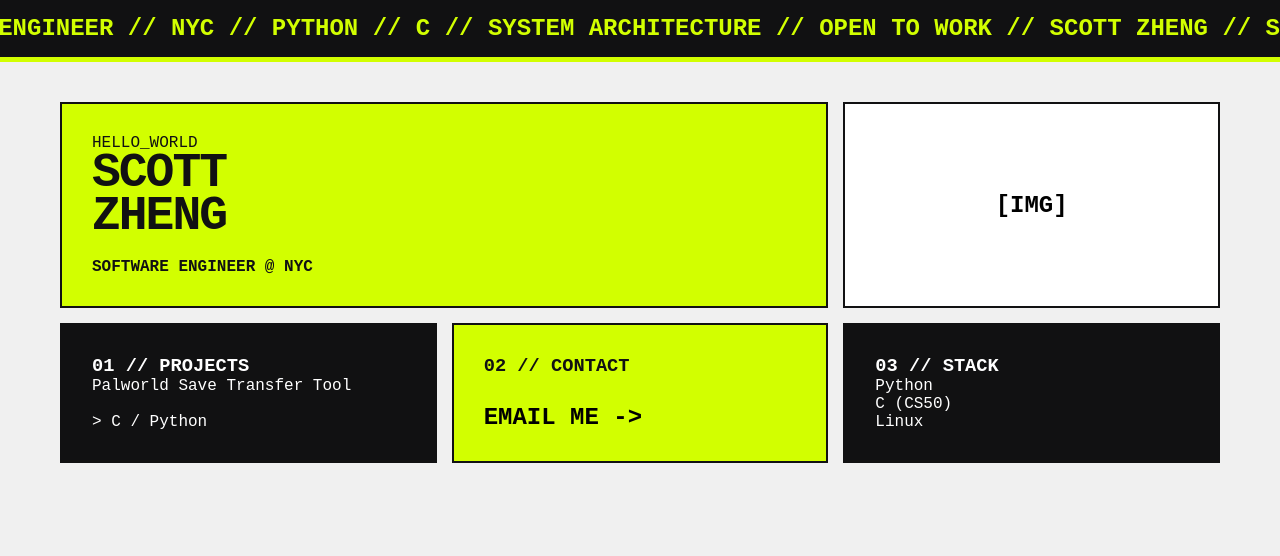
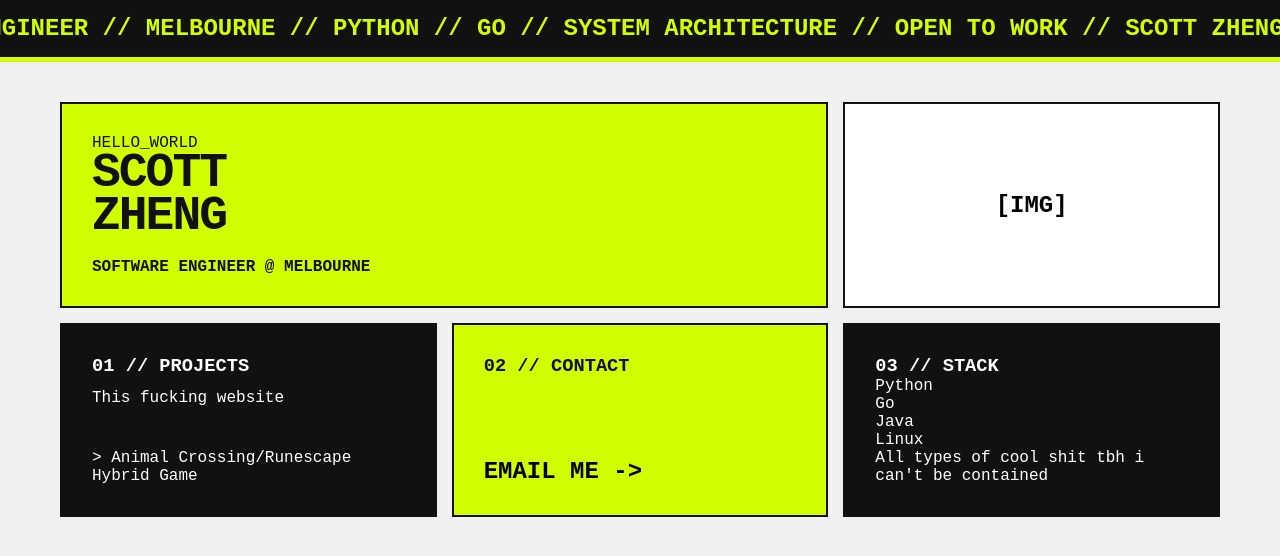
Before and after one commit to scozzy-dot-com/scottzheng-website, a plain HTML site: page index.html in a window 1280 px wide. Drawn offline with Linux system fonts and the light colour scheme.

Commit message:
Update index.html

```diff
--- a/index.html
+++ b/index.html
@@ -99,7 +99,7 @@
 
     <div class="marquee-container">
         <div class="marquee-content">
-            SCOTT ZHENG // SOFTWARE ENGINEER // NYC // PYTHON // C // SYSTEM ARCHITECTURE // OPEN TO WORK // SCOTT ZHENG // SOFTWARE ENGINEER // NYC // PYTHON // C // SYSTEM ARCHITECTURE // OPEN TO WORK //
+            SCOTT ZHENG // SOFTWARE ENGINEER // MELBOURNE // PYTHON // GO // SYSTEM ARCHITECTURE // OPEN TO WORK // SCOTT ZHENG // SOFTWARE ENGINEER // MELBOURNE // PYTHON // GO // SYSTEM ARCHITECTURE // OPEN TO WORK //
         </div>
     </div>
 
@@ -108,7 +108,7 @@
         <div class="box header-box">
             <p>HELLO_WORLD</p>
             <h1>SCOTT<br>ZHENG</h1>
-            <p style="margin-top: 20px; font-weight: bold;">SOFTWARE ENGINEER @ NYC</p>
+            <p style="margin-top: 20px; font-weight: bold;">SOFTWARE ENGINEER @ MELBOURNE</p>
         </div>
 
         <div class="box" style="background: white; color: black; justify-content: center; align-items: center;">
@@ -117,9 +117,9 @@
 
         <div class="box">
             <h3>01 // PROJECTS</h3>
-            <p>Palworld Save Transfer Tool</p>
+            <p>This fucking website</p>
             <br>
-            <p>> C / Python</p>
+            <p>> Animal Crossing/Runescape Hybrid Game</p>
         </div>
 
         <div class="box" style="background: var(--volt); color: var(--obsidian);">
@@ -130,8 +130,10 @@
         <div class="box">
             <h3>03 // STACK</h3>
             <p>Python</p>
-            <p>C (CS50)</p>
+            <p>Go</p>
+            <p>Java</p>
             <p>Linux</p>
+            <p>All types of cool shit tbh i can't be contained</p>
         </div>
 
     </div>
```
